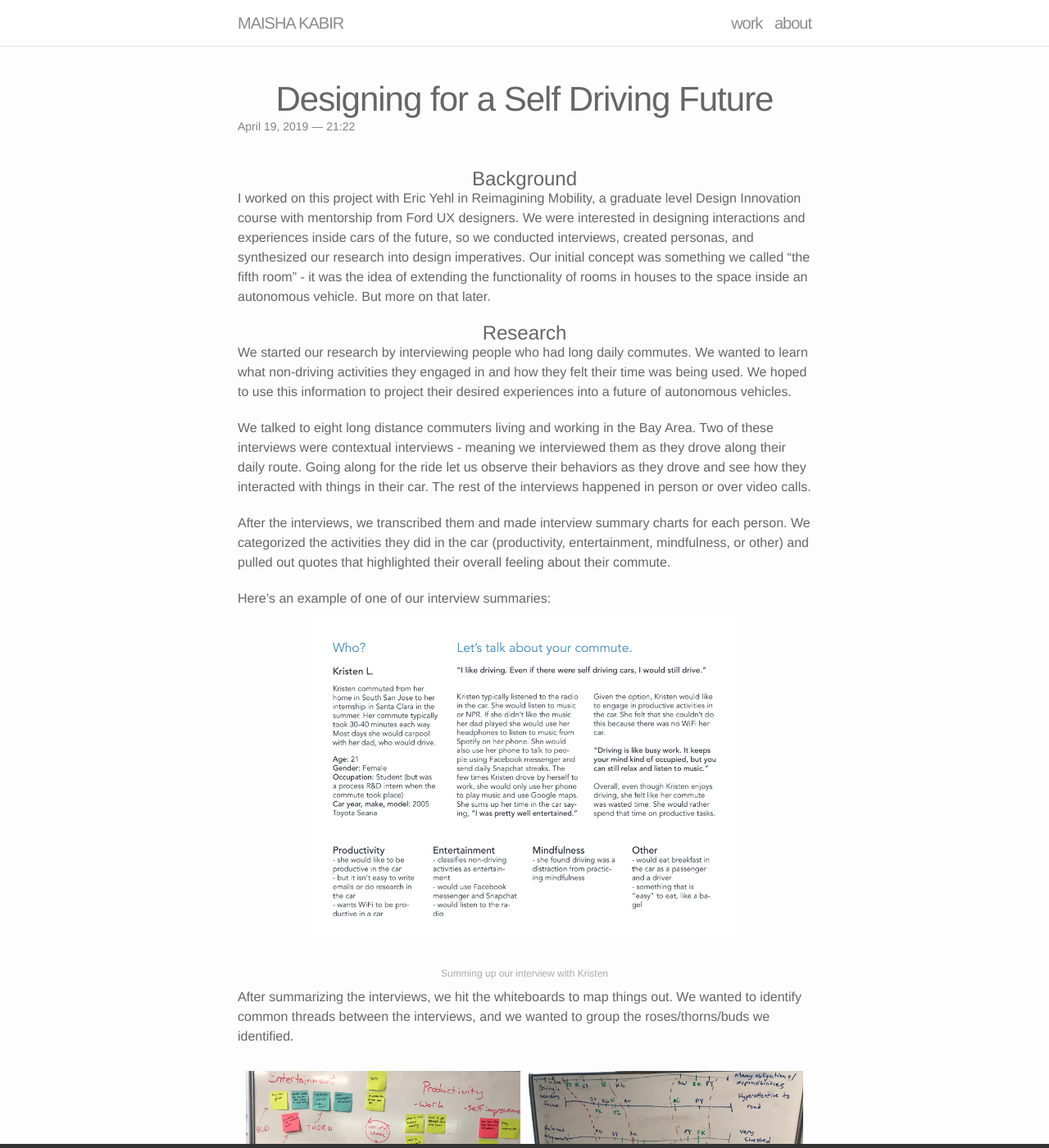
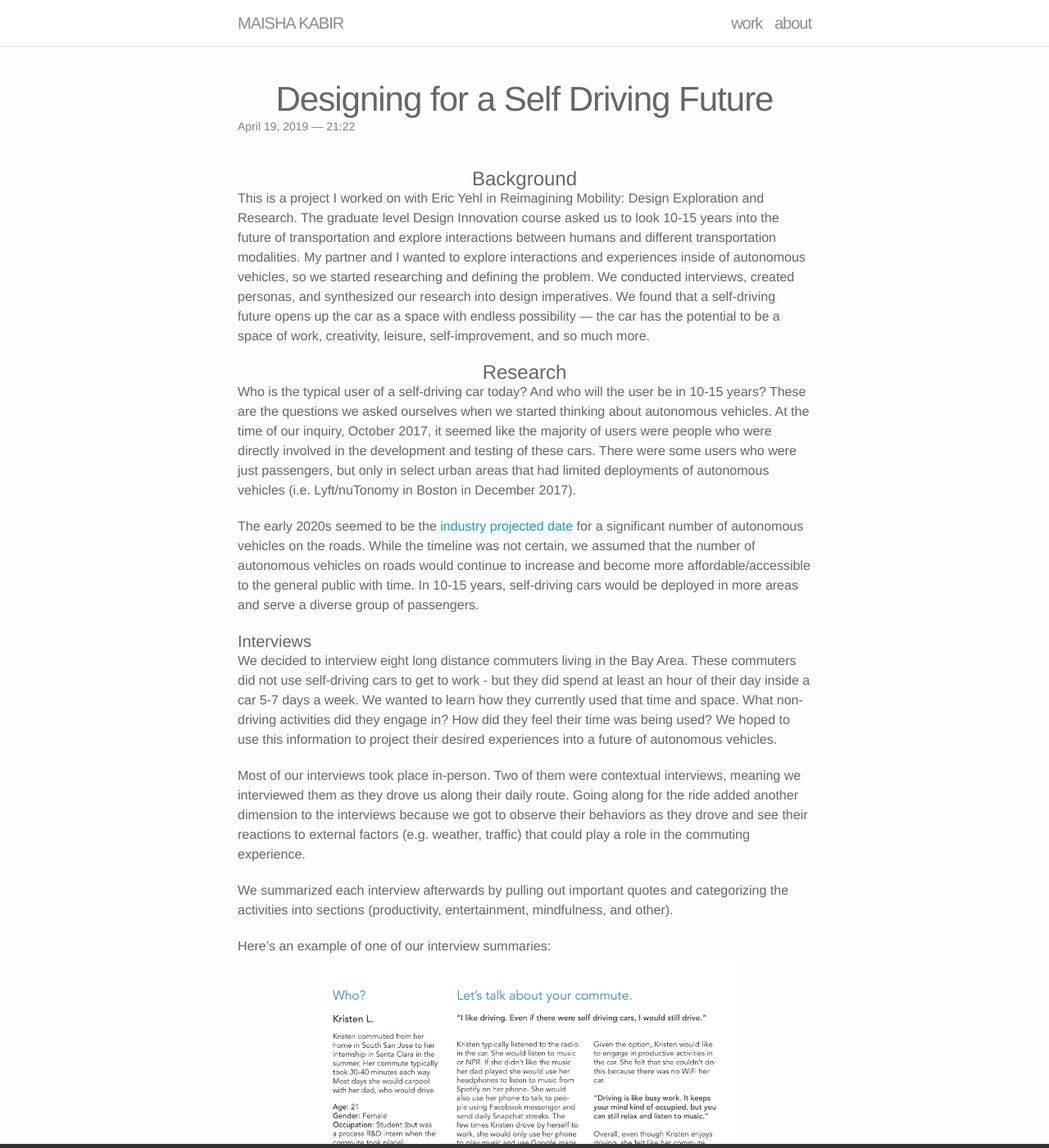
Before and after one commit to maishakabir/maishakabir.github.io, a Jekyll site: the page built from _portfolio/project4.markdown, in a window 1280 px wide and 1400 px high. Shown: the whole window at 82% size. Built offline with Jekyll 4.4.1, drawn with Linux system fonts in a browser that asks for light colours; nearby versions of some CDN libraries; some of the changed text lies outside the part shown.

Commit message:
mobility edits for first half

```diff
--- a/_portfolio/project4.markdown
+++ b/_portfolio/project4.markdown
@@ -6,15 +6,21 @@ img: /img/sd2.jpg
 ---
 
 # Background
-I worked on this project with Eric Yehl in Reimagining Mobility, a graduate level Design Innovation course with mentorship from Ford UX designers. We were interested in designing interactions and experiences inside cars of the future, so we conducted interviews, created personas, and synthesized our research into design imperatives. Our initial concept was something we called "the fifth room" - it was the idea of extending the functionality of rooms in houses to the space inside an autonomous vehicle. But more on that later.
+This is a project I worked on with Eric Yehl in Reimagining Mobility: Design Exploration and Research. The graduate level Design Innovation course asked us to look 10-15 years into the future of transportation and explore interactions between humans and different transportation modalities. My partner and I wanted to explore interactions and experiences inside of autonomous vehicles, so we started researching and defining the problem. We conducted interviews, created personas, and synthesized our research into design imperatives. We found that a self-driving future opens up the car as a space with endless possibility &mdash; the car has the potential to be a space of work, creativity, leisure, self-improvement, and so much more.
 
 # Research
 
-We started our research by interviewing people who had long daily commutes. We wanted to learn what non-driving activities they engaged in and how they felt their time was being used. We hoped to use this information to project their desired experiences into a future of autonomous vehicles.
+Who is the typical user of a self-driving car today? And who will the user be in 10-15 years? These are the questions we asked ourselves when we started thinking about autonomous vehicles. At the time of our inquiry, October 2017, it seemed like the majority of users were people who were directly involved in the development and testing of these cars. There were some users who were just passengers, but only in select urban areas that had limited deployments of autonomous vehicles (i.e. Lyft/nuTonomy in Boston in December 2017).
 
-We talked to eight long distance commuters living and working in the Bay Area. Two of these interviews were contextual interviews - meaning we interviewed them as they drove along their daily route. Going along for the ride let us observe their behaviors as they drove and see how they interacted with things in their car. The rest of the interviews happened in person or over video calls.
+The early 2020s seemed to be the <a href="https://emerj.com/ai-adoption-timelines/self-driving-car-timeline-themselves-top-11-automakers/" target="blank">industry projected date</a> for a significant number of autonomous vehicles on the roads. While the timeline was not certain, we assumed that the number of autonomous vehicles on roads would continue to increase and become more affordable/accessible to the general public with time. In 10-15 years, self-driving cars would be deployed in more areas and serve a diverse group of passengers.
 
-After the interviews, we transcribed them and made interview summary charts for each person. We categorized the activities they did in the car (productivity, entertainment, mindfulness, or other) and pulled out quotes that highlighted their overall feeling about their commute.
+#### Interviews
+
+We decided to interview eight long distance commuters living in the Bay Area. These commuters did not use self-driving cars to get to work - but they did spend at least an hour of their day inside a car 5-7 days a week. We wanted to learn how they currently used that time and space. What non-driving activities did they engage in? How did they feel their time was being used? We hoped to use this information to project their desired experiences into a future of autonomous vehicles.
+
+Most of our interviews took place in-person. Two of them were contextual interviews, meaning we interviewed them as they drove us along their daily route. Going along for the ride added another dimension to the interviews because we got to observe their behaviors as they drove and see their reactions to external factors (e.g. weather, traffic) that could play a role in the commuting experience.
+
+We summarized each interview afterwards by pulling out important quotes and categorizing the activities into sections (productivity, entertainment, mindfulness, and other).
 
 Here's an example of one of our interview summaries:
 <img class="center" src="{{ site.baseurl }}/img/sd1.png" alt=""/>
@@ -22,7 +28,7 @@ Here's an example of one of our interview summaries:
 	Summing up our interview with Kristen
 </div>
 
-After summarizing the interviews, we hit the whiteboards to map things out. We wanted to identify common threads between the interviews, and we wanted to group the roses/thorns/buds we identified.
+As we started synthesizing our interviews, we saw that the people we interviewed had differing attitudes and purposes re: their commutes. The activities they engaged in (and wanted to engage in) varied as well! We still found patterns across our interviews and used those to develop two personas.
 
 <div class="img_row">
 	<img class="col four" src="{{ site.baseurl }}/img/sd2.jpg" alt=""/>
```
Also changed, not shown: other parts of _portfolio/project4.markdown (+2 -0 lines).
